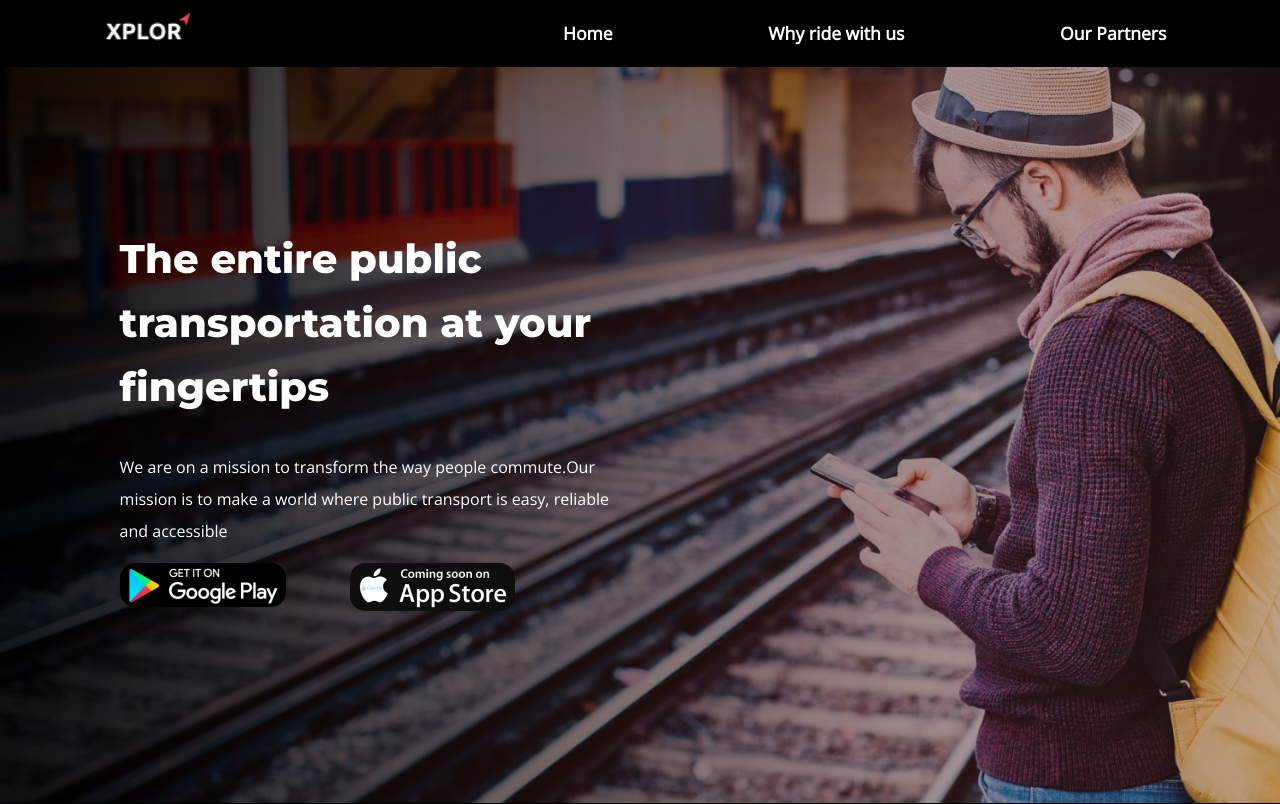
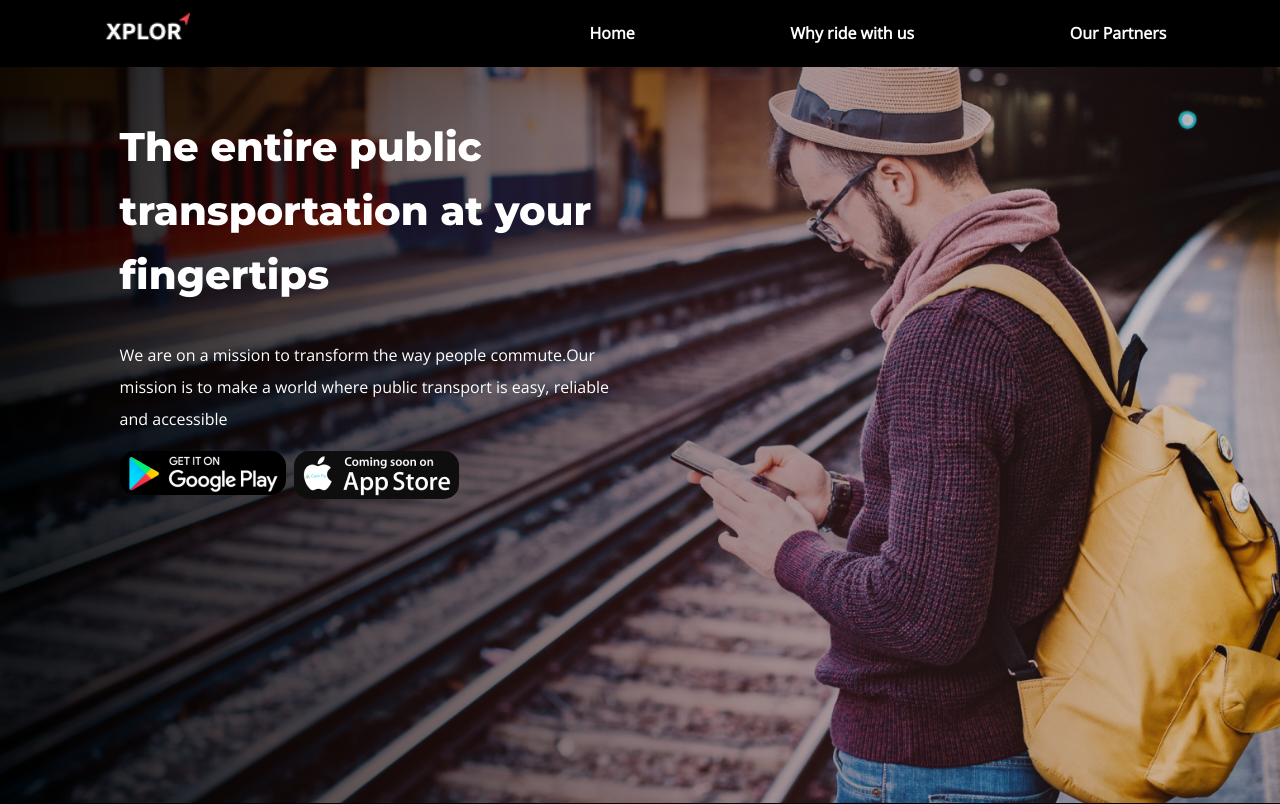
Before and after one commit to 0snowden0/project-xplor-site, a PHP site: page / in a window 1280 px wide; the page is wider, and only the part inside the window is pictured. Shown: the top 804 px of that part. Run offline with PHP 8.4, Linux system fonts and the light colour scheme; some libraries are stand-ins or nearby versions.

Commit message:
winding up

```diff
--- a/product_page/styles.css
+++ b/product_page/styles.css
@@ -6,9 +6,6 @@ body {
      overflow-x: hidden;
 	}
 
-#home #ridewithus #partners{
-	font-size:15px;
-	}
 
 .nav-link{
 	font-family: 'Open Sans';
@@ -31,7 +28,7 @@ body {
 .navbar .navbar-nav .nav-link {
  	position:relative;
 	color: white;
-	font-size: 1.1em;
+	font-size: 1rem;
 	}
 .navbar .navbar-nav .nav-link:hover {
 	color: white;
@@ -82,7 +79,7 @@ body {
 
 .showcase{
 	margin-left:7vw;
-	margin-top:20vh;
+	margin-top:7.5rem;
 	}
 
 .background{
@@ -268,7 +265,7 @@ a{
 	}
 
 
-@media only screen and (max-width:1060px) {
+@media only screen and (max-width:1300px) {
 
 .last-row{
 	padding-bottom:3.5vh;
@@ -406,7 +403,7 @@ html{
   		}
 
   	.imgrow{
-  		margin-top:14vh;
+  		margin-top:3rem;
   		text-align:center;
 
   		}
```
